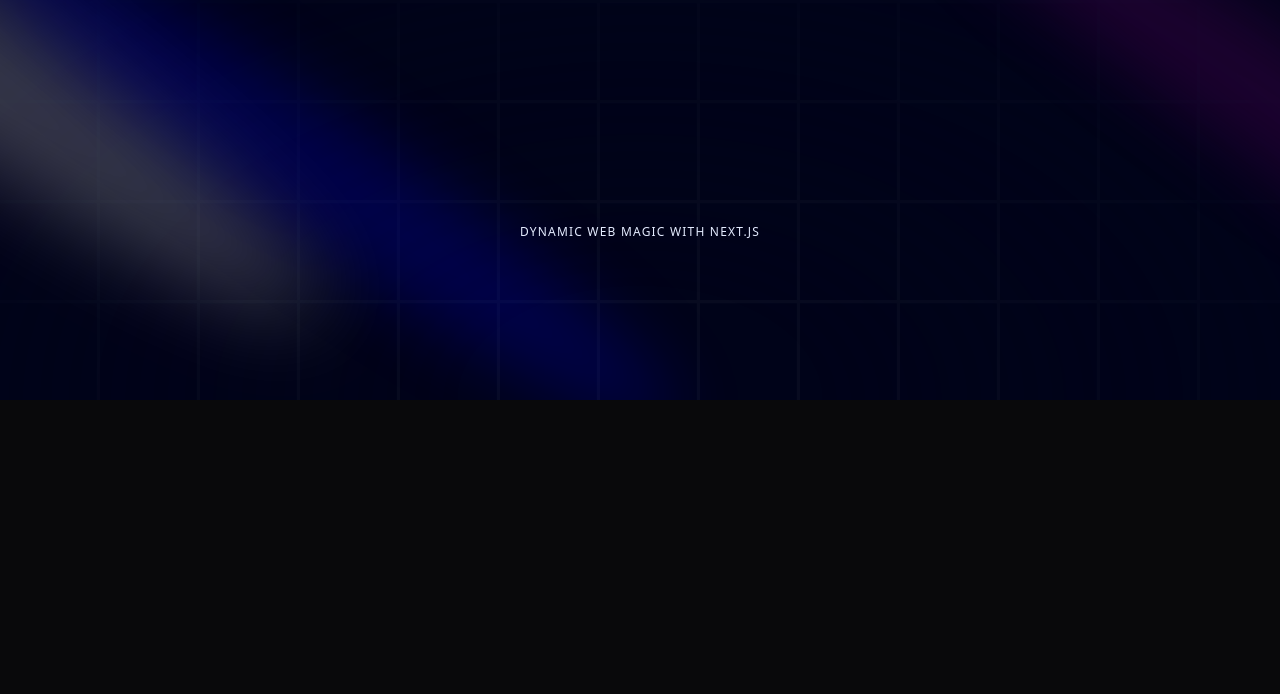
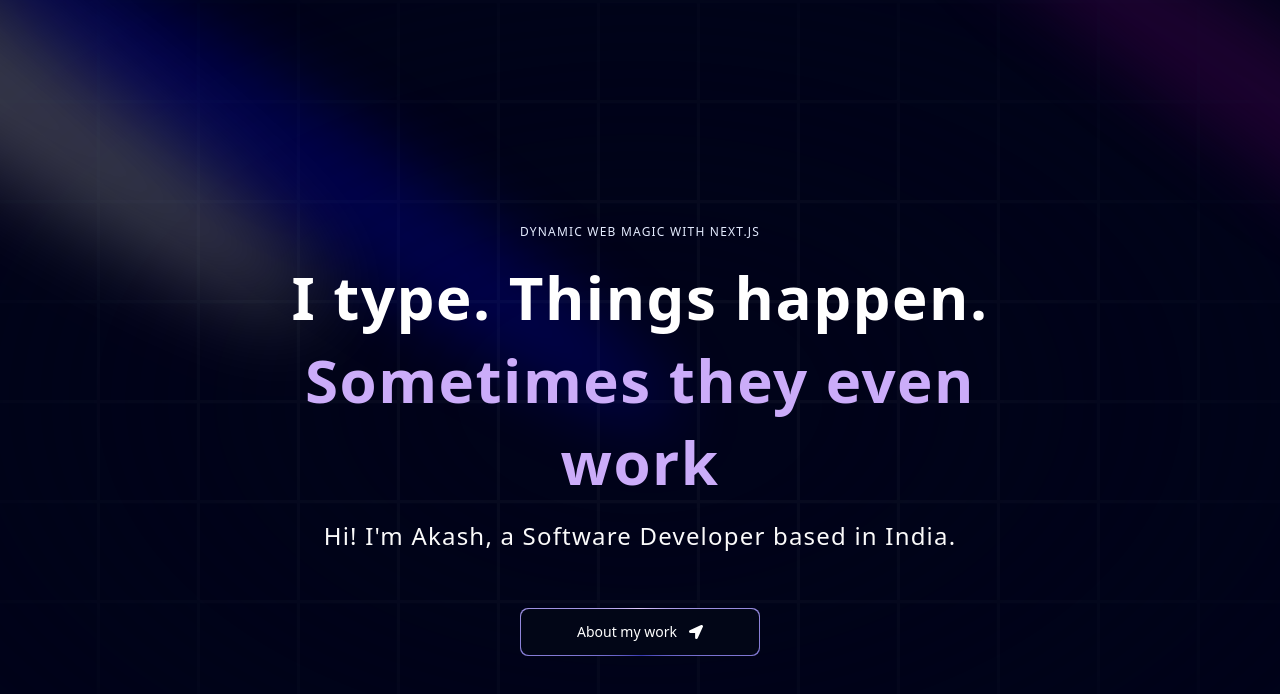
Before and after one commit to iesxz-c/Akash-s, a Next.js app: page / in a window 1280 px wide. Shown: the top 694 px of the page. Built offline with nearby package versions, Linux system fonts and the light colour scheme.

Commit message:
hide scrollbar globally + tidy up tailwind layers

```diff
--- a/app/globals.css
+++ b/app/globals.css
@@ -2,6 +2,7 @@
 @tailwind components;
 @tailwind utilities;
 
+/* ========== BASE VARIABLES ========== */
 @layer base {
   :root {
     --background: 0 0% 100%;
@@ -64,20 +65,21 @@
     --input: 240 3.7% 15.9%;
     --ring: 240 4.9% 83.9%;
   }
-}
 
-@layer base {
   * {
     @apply border-border !scroll-smooth;
   }
+
   body {
     @apply bg-background text-foreground;
   }
+
   button {
     @apply active:outline-none;
   }
 }
 
+/* ========== UTILITIES ========== */
 @layer utilities {
   .heading {
     @apply font-bold text-4xl md:text-5xl text-center;
@@ -87,3 +89,16 @@
     background: linear-gradient(90deg, #161a31 0%, #06091f 100%);
   }
 }
+
+/* ========== SCROLLBAR HIDE (OUTSIDE @layer) ========== */
+/* Stronger override */
+html, body {
+  overflow: -moz-scrollbars-none !important;
+  -ms-overflow-style: none !important;
+  scrollbar-width: none !important;
+}
+
+html::-webkit-scrollbar,
+body::-webkit-scrollbar {
+  display: none !important;
+}
--- a/app/layout.tsx
+++ b/app/layout.tsx
@@ -2,7 +2,6 @@ import type { Metadata } from "next";
 import { Geist, Geist_Mono } from "next/font/google";
 import "./globals.css";
 import { ThemeProvider } from "@/components/theme-provider"
-
 
 const geistSans = Geist({
   variable: "--font-geist-sans",
@@ -25,7 +24,7 @@ export default function RootLayout({
   children: React.ReactNode;
 }>) {
   return (
-    <html lang="en">
+    <html lang="en" suppressHydrationWarning>
       <body
         className={`${geistSans.variable} ${geistMono.variable} antialiased`}
       >
@@ -37,7 +36,6 @@ export default function RootLayout({
         >
           {children}
         </ThemeProvider>
-
       </body>
     </html>
   );
--- a/components/Hero.tsx
+++ b/components/Hero.tsx
@@ -1,6 +1,10 @@
 import React from 'react'
 import { Spotlight } from './ui/Spotlight'
 import { cn } from "@/lib/utils"
+import { TextGenerateEffect } from './text-generate-effect'
+import MagicButton from './ui/MagicButton'
+import { FaLocationArrow } from "react-icons/fa";
+
 
 const Hero = () => {
   return (
@@ -12,14 +16,14 @@ const Hero = () => {
         <Spotlight className="left-80 top-28 h-[80vh] w-[50vw]" fill="blue" />
       </div>
 
-      {/* Background Grid */}
+
       <div
         className="h-screen w-full dark:bg-black-100 bg-white dark:bg-grid-white/[0.03] bg-grid-black-100/[0.2]
        absolute top-0 left-0 flex items-center justify-center"
       >
-        {/* Radial gradient for the container to give a faded look */}
+
         <div
-          // chnage the bg to bg-black-100, so it matches the bg color and will blend in
+
           className="absolute pointer-events-none inset-0 flex items-center justify-center dark:bg-black-100
          bg-white [mask-image:radial-gradient(ellipse_at_center,transparent_20%,black)]"
         />
@@ -31,6 +35,19 @@ const Hero = () => {
           <p className="uppercase tracking-widest text-xs text-center text-blue-100 max-w-80">
             Dynamic Web Magic with Next.js
           </p>
+          <TextGenerateEffect className="text-center text-[40px] md:text-5xl lg:text-6xl"
+            words="I type. Things happen. Sometimes they even work"
+          />
+          <p className="text-center md:tracking-wider mb-4 text-sm md:text-lg lg:text-2xl">
+            Hi! I&apos;m Akash, a Software Developer based in India.
+          </p>
+
+          <a href="#about">
+            <MagicButton title="About my work"
+            icon={<FaLocationArrow/>}
+            position='right'
+            />
+          </a>
         </div>
       </div>
     </div>
--- /dev/null
+++ b/components/text-generate-effect.tsx
@@ -0,0 +1,64 @@
+"use client";
+import { useEffect } from "react";
+import { motion, stagger, useAnimate } from "motion/react";
+import { cn } from "@/lib/utils";
+
+export const TextGenerateEffect = ({
+  words,
+  className,
+  filter = true,
+  duration = 0.5,
+}: {
+  words: string;
+  className?: string;
+  filter?: boolean;
+  duration?: number;
+}) => {
+  const [scope, animate] = useAnimate();
+  let wordsArray = words.split(" ");
+  useEffect(() => {
+    animate(
+      "span",
+      {
+        opacity: 1,
+        filter: filter ? "blur(0px)" : "none",
+      },
+      {
+        duration: duration ? duration : 1,
+        delay: stagger(0.2),
+      }
+    );
+  }, [scope.current]);
+
+  const renderWords = () => {
+    return (
+      <motion.div ref={scope}>
+        {wordsArray.map((word, idx) => {
+          return (
+            <motion.span
+              key={word + idx}
+              className={` ${idx > 3 ? "text-purple" : "dark:text-white text-black"
+                } opacity-0`}
+
+              style={{
+                filter: filter ? "blur(10px)" : "none",
+              }}
+            >
+              {word}{" "}
+            </motion.span>
+          );
+        })}
+      </motion.div>
+    );
+  };
+
+  return (
+    <div className={cn("font-bold", className)}>
+      <div className="my-4">
+        <div className=" dark:text-white text-black  leading-snug tracking-wide">
+          {renderWords()}
+        </div>
+      </div>
+    </div>
+  );
+};
--- /dev/null
+++ b/components/ui/MagicButton.tsx
@@ -0,0 +1,35 @@
+import React from 'react'
+
+const MagicButton = ({
+  title,
+  icon,
+  position,
+  handleClick,
+  otherClasses,
+}: {
+  title: string
+  icon?: React.ReactNode
+  position?: string
+  handleClick?: () => void
+  otherClasses?: string
+}) => {
+  return (
+    <button
+      className="relative inline-flex h-12 w-full md:w-60 md:mt-10 overflow-hidden rounded-lg p-[1px] focus:outline-none"
+      onClick={handleClick}
+    >
+      <span className="absolute inset-[-1000%] animate-[spin_2s_linear_infinite] bg-[conic-gradient(from_90deg_at_50%_50%,#E2CBFF_0%,#393BB2_50%,#E2CBFF_100%)]" />
+
+      <span
+        className={`inline-flex h-full w-full cursor-pointer items-center justify-center rounded-lg
+          bg-slate-950 px-7 text-sm font-medium text-white backdrop-blur-3xl gap-3 ${otherClasses}`}
+      >
+        {position === "left" && icon}
+        {title}
+        {position === "right" && icon}
+      </span>
+    </button>
+  )
+}
+
+export default MagicButton
--- a/package.json
+++ b/package.json
@@ -9,14 +9,20 @@
     "lint": "next lint"
   },
   "dependencies": {
+    "@tsparticles/engine": "^3.8.1",
+    "@tsparticles/react": "^3.0.0",
+    "@tsparticles/slim": "^3.8.1",
     "clsx": "^2.1.1",
     "framer-motion": "^12.18.1",
     "mini-svg-data-uri": "^1.4.4",
+    "motion": "^12.18.1",
     "next": "15.3.4",
     "next-themes": "^0.4.6",
     "react": "^19.0.0",
     "react-dom": "^19.0.0",
+    "react-icons": "^5.5.0",
     "tailwind-merge": "^3.3.1",
+    "tailwind-scrollbar-hide": "^4.0.0",
     "tailwindcss-animate": "^1.0.7"
   },
   "devDependencies": {
```
Also changed, not shown: 1 other file (tests, documents, lock files or other folders). Lines whose indentation alone changed are shown as unchanged.
